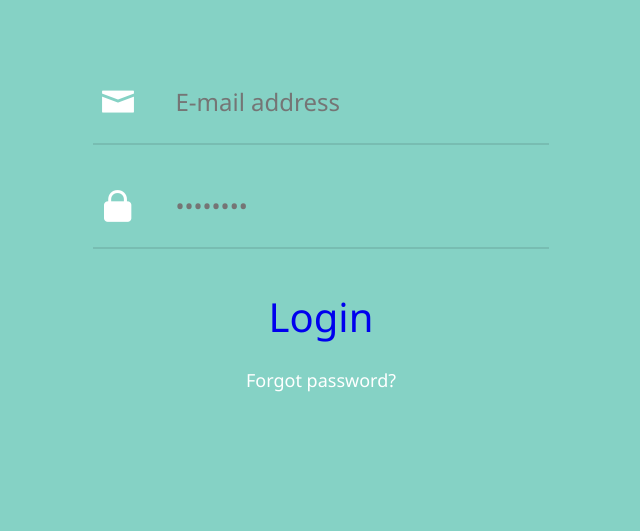
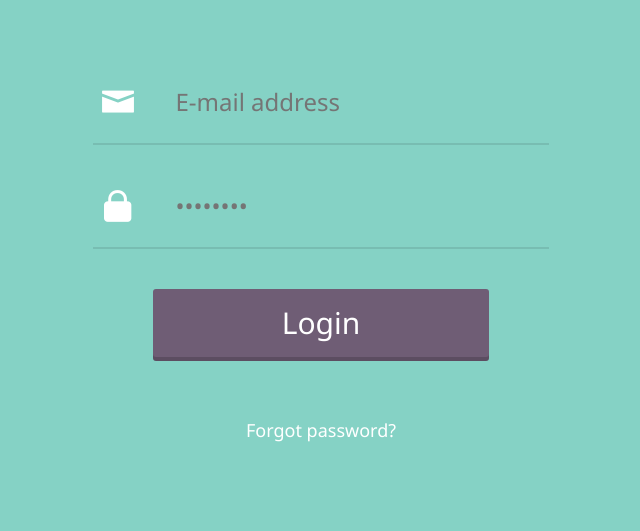
Before and after one commit to Minzel3/feebee, a plain HTML site: page Freebee/index.html in a window 1280 px wide. Shown: the part 269-800 px from the top of the page, without its empty margins (319-959 px from the left). Drawn offline with Linux system fonts and the light colour scheme.

Commit message:
四次修改

```diff
--- a/Freebee/css/login.css
+++ b/Freebee/css/login.css
@@ -55,12 +55,15 @@ body{
 .login{
 	margin-top: 1rem;
 }
-.login input{
+.login a{
 	width: 8.4rem;
 	height: 1.7rem;
+	display: block;
 	background-color: #6F5D75;
 	box-shadow: 0 4px 0px #5C4D61;
 	border-radius: 3px;
+	margin-left: auto;
+	margin-right: auto;
 	font-size: 0.75rem;
 	line-height: 1.7rem;
 	text-align: center;
```
